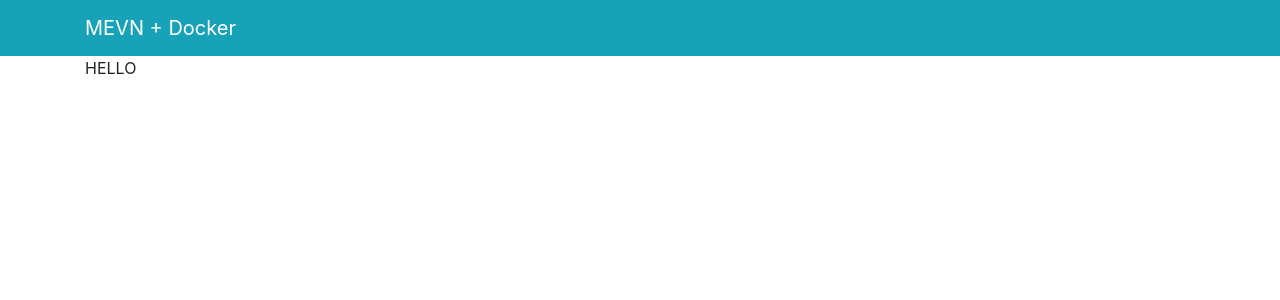
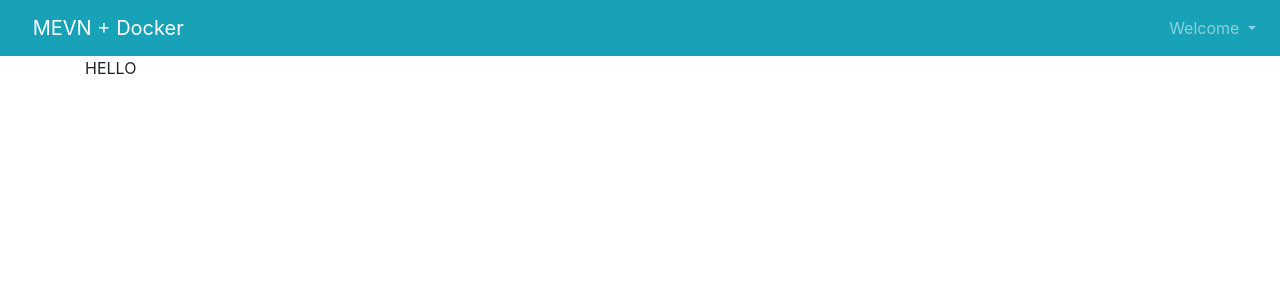
Before and after one commit to adeputraprimasuhendri/MEVN, a Nuxt app in the folder FE/: page / in a window 1280 px wide. Shown: the top 300 px of the page. Built offline with nearby package versions, Linux system fonts and the light colour scheme.

Commit message:
Modify  FE Login

```diff
--- /dev/null
+++ b/FE/layouts/dashboard.vue
@@ -0,0 +1,30 @@
+<template>
+  <div>
+    <b-navbar toggleable="lg" type="dark" variant="info">
+      <div class="container">
+        <b-navbar-brand href="#">MEVN + Docker</b-navbar-brand>
+      </div>
+      <b-navbar-nav class="ml-auto">
+        <b-nav-item-dropdown right>
+          <template #button-content>
+            Welcome
+          </template>
+          <b-dropdown-item href="#" @click="logout()">Sign Out</b-dropdown-item>
+        </b-nav-item-dropdown>
+      </b-navbar-nav>
+    </b-navbar>
+
+    <Nuxt />
+  </div>
+</template>
+<script>
+  const axios = require('axios');
+  export default {
+      methods: {
+          async logout() {
+            this.$auth.logout();
+            this.$router.push("/login")
+          }
+      }
+  }
+</script>
--- a/FE/layouts/default.vue
+++ b/FE/layouts/default.vue
@@ -1,8 +1,5 @@
 <template>
   <div>
-    <b-navbar toggleable="lg" type="dark" variant="info">
-      <div class="container"><b-navbar-brand href="#">MEVN + Docker</b-navbar-brand></div>
-    </b-navbar>
     <Nuxt />
   </div>
 </template>
--- a/FE/nuxt.config.js
+++ b/FE/nuxt.config.js
@@ -66,7 +66,7 @@ export default {
     },
     redirect:{
       login: '/login',
-      logout: '/',
+      logout: '/login',
       callback: '/login',
       home: '/'
     }
--- a/FE/pages/index.vue
+++ b/FE/pages/index.vue
@@ -6,5 +6,6 @@
 
 <script>
   export default {
+    layout: 'dashboard',
   }
 </script>
--- a/FE/pages/login.vue
+++ b/FE/pages/login.vue
@@ -57,11 +57,14 @@
         methods: {
             async userLogin() {
                 await this.$auth.loginWith('local', {
-                        data: {
-                            email: this.email,
-                            password: this.password
-                        },
-                    });
+                    data: {
+                        email: this.email,
+                        password: this.password
+                    },
+                }).then(res => {
+                    console.log(res.data);
+                    this.$router.push("/")
+                });
             }
         }
     }
```
